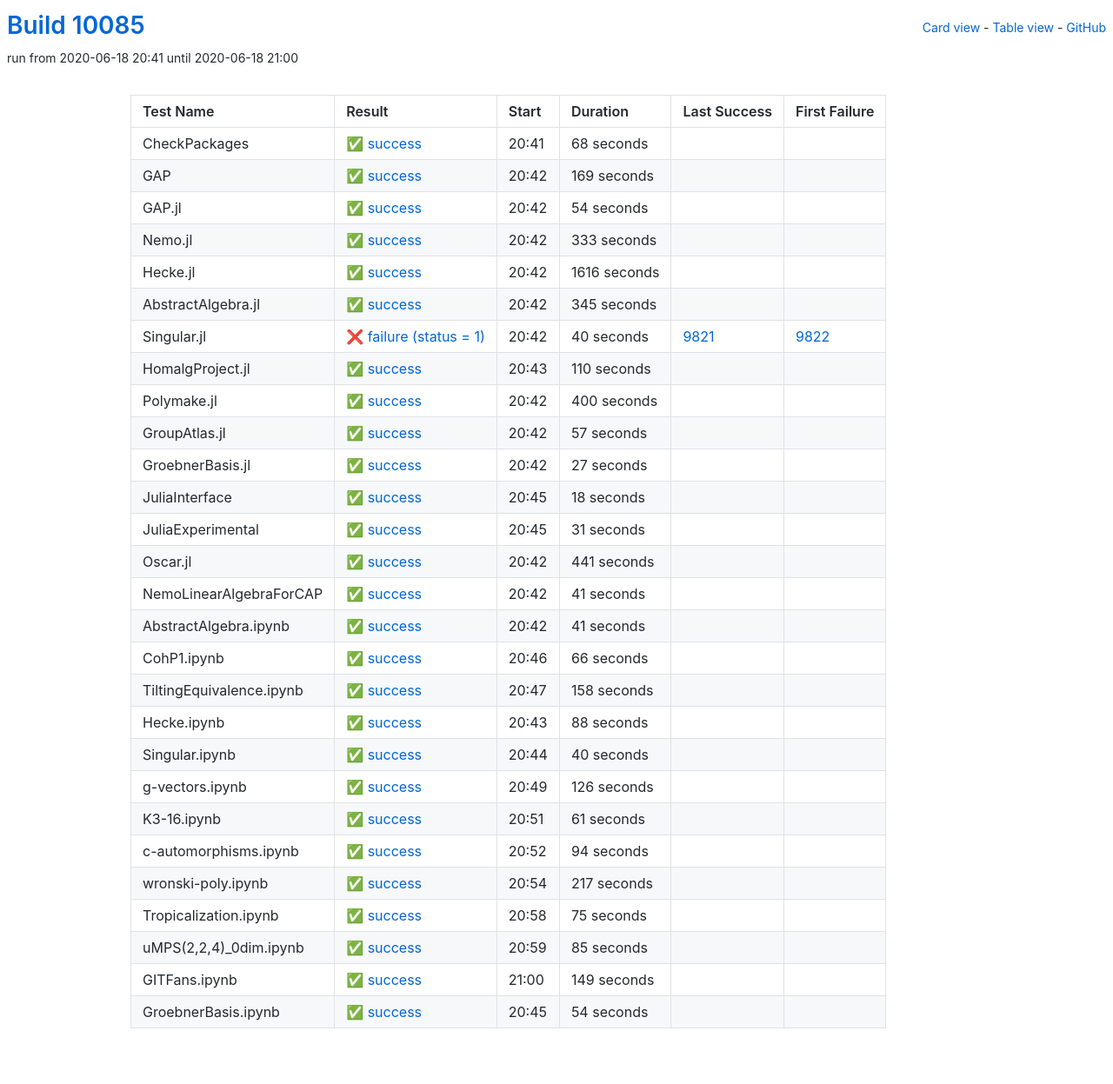
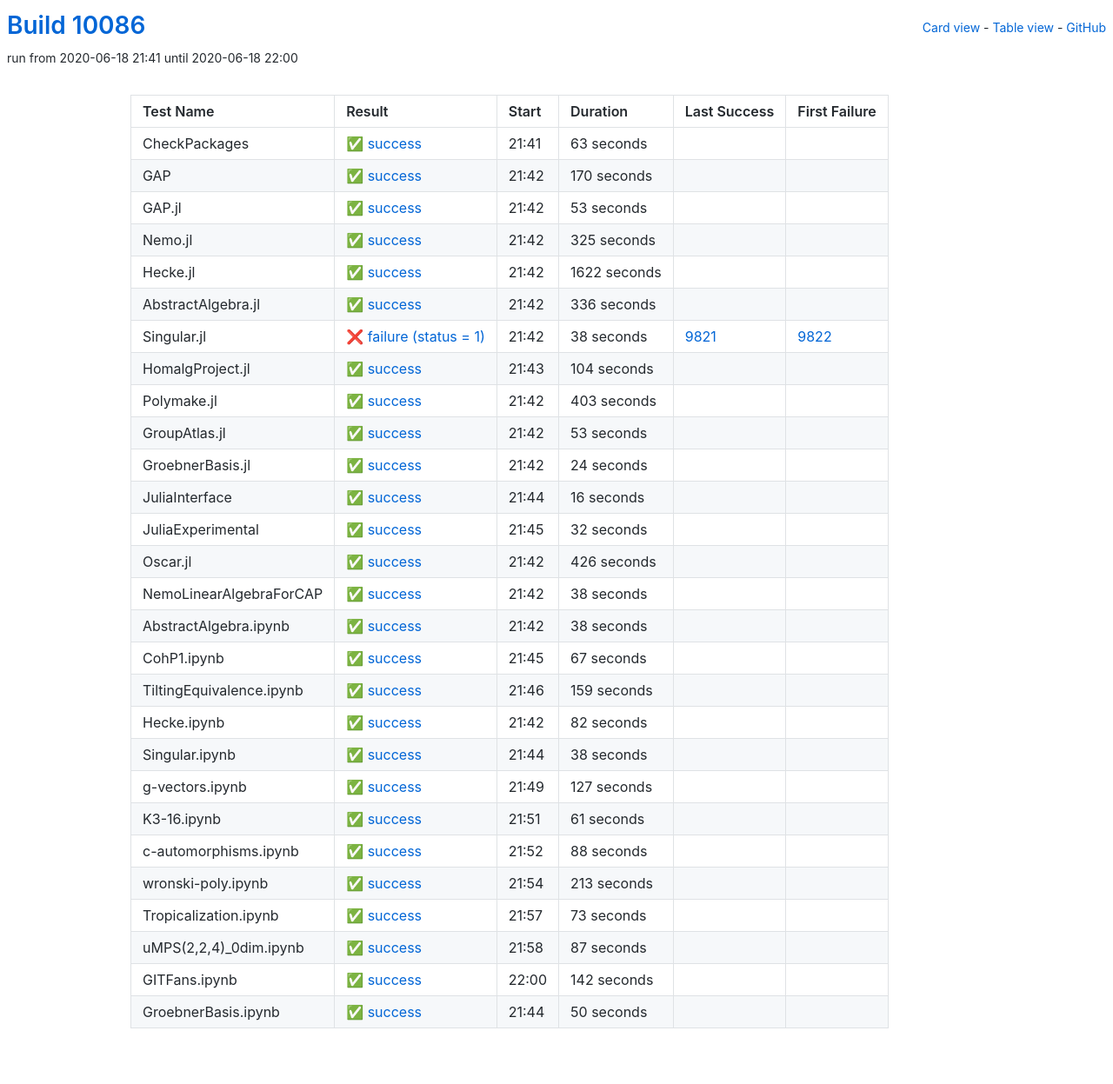
Before and after one commit to oscar-system/oscar-ci-status, a Jekyll site: the page built from table.html, in a window 1280 px wide. Shown: the whole page at 87% size. Built offline with Jekyll 4.4.1, drawn with Linux system fonts in a browser that asks for light colours.

Commit message:
Build #10086

```diff
--- a/_data/ci.yml
+++ b/_data/ci.yml
@@ -1,6 +1,6 @@
 ---
-build: 10085
-build_url: https://oscarci.mathematik.uni-kl.de/job/oscar/10085/
+build: 10086
+build_url: https://oscarci.mathematik.uni-kl.de/job/oscar/10086/
 job: oscar
 organization: oscar-system
 repo: oscar-ci-status
@@ -8,260 +8,260 @@
 tests:
 - name: CheckPackages
   id: checkpackages
-  log: https://oscarci.mathematik.uni-kl.de/job/oscar/10085/artifact/logs/build-10085/CheckPackages.log
-  start: 2020-06-18 20:41
+  log: https://oscarci.mathematik.uni-kl.de/job/oscar/10086/artifact/logs/build-10086/CheckPackages.log
+  start: 2020-06-18 21:41
   success: true
   exitcode: 0
   status: success
-  duration: 68
+  duration: 63
   last_success: false
   last_success_url:
   first_failure: false
   first_failure_url:
 - name: GAP
   id: gap
-  log: https://oscarci.mathematik.uni-kl.de/job/oscar/10085/artifact/logs/build-10085/GAP.log
-  start: 2020-06-18 20:42
+  log: https://oscarci.mathematik.uni-kl.de/job/oscar/10086/artifact/logs/build-10086/GAP.log
+  start: 2020-06-18 21:42
   success: true
   exitcode: 0
   status: success
-  duration: 169
+  duration: 170
   last_success: false
   last_success_url:
   first_failure: false
   first_failure_url:
 - name: GAP.jl
   id: gap-jl
-  log: https://oscarci.mathematik.uni-kl.de/job/oscar/10085/artifact/logs/build-10085/GAP.jl.log
-  start: 2020-06-18 20:42
+  log: https://oscarci.mathematik.uni-kl.de/job/oscar/10086/artifact/logs/build-10086/GAP.jl.log
+  start: 2020-06-18 21:42
   success: true
   exitcode: 0
   status: success
-  duration: 54
+  duration: 53
   last_success: false
   last_success_url:
   first_failure: false
   first_failure_url:
 - name: Nemo.jl
   id: nemo-jl
-  log: https://oscarci.mathematik.uni-kl.de/job/oscar/10085/artifact/logs/build-10085/Nemo.jl.log
-  start: 2020-06-18 20:42
+  log: https://oscarci.mathematik.uni-kl.de/job/oscar/10086/artifact/logs/build-10086/Nemo.jl.log
+  start: 2020-06-18 21:42
   success: true
   exitcode: 0
   status: success
-  duration: 333
+  duration: 325
   last_success: false
   last_success_url:
   first_failure: false
   first_failure_url:
 - name: Hecke.jl
   id: hecke-jl
-  log: https://oscarci.mathematik.uni-kl.de/job/oscar/10085/artifact/logs/build-10085/Hecke.jl.log
-  start: 2020-06-18 20:42
+  log: https://oscarci.mathematik.uni-kl.de/job/oscar/10086/artifact/logs/build-10086/Hecke.jl.log
+  start: 2020-06-18 21:42
   success: true
   exitcode: 0
   status: success
-  duration: 1616
+  duration: 1622
   last_success: false
   last_success_url:
   first_failure: false
   first_failure_url:
 - name: AbstractAlgebra.jl
   id: abstractalgebra-jl
-  log: https://oscarci.mathematik.uni-kl.de/job/oscar/10085/artifact/logs/build-10085/AbstractAlgebra.jl.log
-  start: 2020-06-18 20:42
+  log: https://oscarci.mathematik.uni-kl.de/job/oscar/10086/artifact/logs/build-10086/AbstractAlgebra.jl.log
+  start: 2020-06-18 21:42
   success: true
   exitcode: 0
   status: success
-  duration: 345
+  duration: 336
   last_success: false
   last_success_url:
   first_failure: false
   first_failure_url:
 - name: Singular.jl
   id: singular-jl
-  log: https://oscarci.mathematik.uni-kl.de/job/oscar/10085/artifact/logs/build-10085/Singular.jl.log
-  start: 2020-06-18 20:42
+  log: https://oscarci.mathematik.uni-kl.de/job/oscar/10086/artifact/logs/build-10086/Singular.jl.log
+  start: 2020-06-18 21:42
   success: false
   exitcode: 1
   status: failure
-  duration: 40
+  duration: 38
   last_success: 9821
   last_success_url: https://oscarci.mathematik.uni-kl.de/job/oscar/9821/
   first_failure: 9822
   first_failure_url: https://oscarci.mathematik.uni-kl.de/job/oscar/9822/
 - name: HomalgProject.jl
   id: homalgproject-jl
-  log: https://oscarci.mathematik.uni-kl.de/job/oscar/10085/artifact/logs/build-10085/HomalgProject.jl.log
-  start: 2020-06-18 20:43
+  log: https://oscarci.mathematik.uni-kl.de/job/oscar/10086/artifact/logs/build-10086/HomalgProject.jl.log
+  start: 2020-06-18 21:43
   success: true
   exitcode: 0
   status: success
-  duration: 110
+  duration: 104
   last_success: false
   last_success_url:
   first_failure: false
   first_failure_url:
 - name: Polymake.jl
   id: polymake-jl
-  log: https://oscarci.mathematik.uni-kl.de/job/oscar/10085/artifact/logs/build-10085/Polymake.jl.log
-  start: 2020-06-18 20:42
+  log: https://oscarci.mathematik.uni-kl.de/job/oscar/10086/artifact/logs/build-10086/Polymake.jl.log
+  start: 2020-06-18 21:42
   success: true
   exitcode: 0
   status: success
-  duration: 400
+  duration: 403
   last_success: false
   last_success_url:
   first_failure: false
   first_failure_url:
 - name: GroupAtlas.jl
   id: groupatlas-jl
-  log: https://oscarci.mathematik.uni-kl.de/job/oscar/10085/artifact/logs/build-10085/GroupAtlas.jl.log
-  start: 2020-06-18 20:42
+  log: https://oscarci.mathematik.uni-kl.de/job/oscar/10086/artifact/logs/build-10086/GroupAtlas.jl.log
+  start: 2020-06-18 21:42
   success: true
   exitcode: 0
   status: success
-  duration: 57
+  duration: 53
   last_success: false
   last_success_url:
   first_failure: false
   first_failure_url:
 - name: GroebnerBasis.jl
   id: groebnerbasis-jl
-  log: https://oscarci.mathematik.uni-kl.de/job/oscar/10085/artifact/logs/build-10085/GroebnerBasis.jl.log
-  start: 2020-06-18 20:42
+  log: https://oscarci.mathematik.uni-kl.de/job/oscar/10086/artifact/logs/build-10086/GroebnerBasis.jl.log
+  start: 2020-06-18 21:42
   success: true
   exitcode: 0
   status: success
-  duration: 27
+  duration: 24
   last_success: false
   last_success_url:
   first_failure: false
   first_failure_url:
 - name: JuliaInterface
   id: juliainterface
-  log: https://oscarci.mathematik.uni-kl.de/job/oscar/10085/artifact/logs/build-10085/JuliaInterface.log
-  start: 2020-06-18 20:45
+  log: https://oscarci.mathematik.uni-kl.de/job/oscar/10086/artifact/logs/build-10086/JuliaInterface.log
+  start: 2020-06-18 21:44
   success: true
   exitcode: 0
   status: success
-  duration: 18
+  duration: 16
   last_success: false
   last_success_url:
   first_failure: false
   first_failure_url:
 - name: JuliaExperimental
   id: juliaexperimental
-  log: https://oscarci.mathematik.uni-kl.de/job/oscar/10085/artifact/logs/build-10085/JuliaExperimental.log
-  start: 2020-06-18 20:45
+  log: https://oscarci.mathematik.uni-kl.de/job/oscar/10086/artifact/logs/build-10086/JuliaExperimental.log
+  start: 2020-06-18 21:45
   success: true
   exitcode: 0
   status: success
-  duration: 31
+  duration: 32
   last_success: false
   last_success_url:
   first_failure: false
   first_failure_url:
 - name: Oscar.jl
   id: oscar-jl
-  log: https://oscarci.mathematik.uni-kl.de/job/oscar/10085/artifact/logs/build-10085/Oscar.jl.log
-  start: 2020-06-18 20:42
+  log: https://oscarci.mathematik.uni-kl.de/job/oscar/10086/artifact/logs/build-10086/Oscar.jl.log
+  start: 2020-06-18 21:42
   success: true
   exitcode: 0
   status: success
-  duration: 441
+  duration: 426
   last_success: false
   last_success_url:
   first_failure: false
   first_failure_url:
 - name: NemoLinearAlgebraForCAP
   id: nemolinearalgebraforcap
-  log: https://oscarci.mathematik.uni-kl.de/job/oscar/10085/artifact/logs/build-10085/NemoLinearAlgebraForCAP.log
-  start: 2020-06-18 20:42
+  log: https://oscarci.mathematik.uni-kl.de/job/oscar/10086/artifact/logs/build-10086/NemoLinearAlgebraForCAP.log
+  start: 2020-06-18 21:42
   success: true
   exitcode: 0
   status: success
-  duration: 41
+  duration: 38
   last_success: false
   last_success_url:
   first_failure: false
   first_failure_url:
 - name: AbstractAlgebra.ipynb
   id: abstractalgebra-ipynb
-  log: https://oscarci.mathematik.uni-kl.de/job/oscar/10085/artifact/logs/build-10085/AbstractAlgebra.ipynb.log
-  start: 2020-06-18 20:42
+  log: https://oscarci.mathematik.uni-kl.de/job/oscar/10086/artifact/logs/build-10086/AbstractAlgebra.ipynb.log
+  start: 2020-06-18 21:42
   success: true
   exitcode: 0
   status: success
-  duration: 41
+  duration: 38
   last_success: false
   last_success_url:
   first_failure: false
   first_failure_url:
 - name: CohP1.ipynb
   id: cohp1-ipynb
-  log: https://oscarci.mathematik.uni-kl.de/job/oscar/10085/artifact/logs/build-10085/CohP1.ipynb.log
-  start: 2020-06-18 20:46
+  log: https://oscarci.mathematik.uni-kl.de/job/oscar/10086/artifact/logs/build-10086/CohP1.ipynb.log
+  start: 2020-06-18 21:45
   success: true
   exitcode: 0
   status: success
-  duration: 66
+  duration: 67
   last_success: false
   last_success_url:
   first_failure: false
   first_failure_url:
 - name: TiltingEquivalence.ipynb
   id: tiltingequivalence-ipynb
-  log: https://oscarci.mathematik.uni-kl.de/job/oscar/10085/artifact/logs/build-10085/TiltingEquivalence.ipynb.log
-  start: 2020-06-18 20:47
+  log: https://oscarci.mathematik.uni-kl.de/job/oscar/10086/artifact/logs/build-10086/TiltingEquivalence.ipynb.log
+  start: 2020-06-18 21:46
   success: true
   exitcode: 0
   status: success
-  duration: 158
+  duration: 159
   last_success: false
   last_success_url:
   first_failure: false
   first_failure_url:
 - name: Hecke.ipynb
   id: hecke-ipynb
-  log: https://oscarci.mathematik.uni-kl.de/job/oscar/10085/artifact/logs/build-10085/Hecke.ipynb.log
-  start: 2020-06-18 20:43
+  log: https://oscarci.mathematik.uni-kl.de/job/oscar/10086/artifact/logs/build-10086/Hecke.ipynb.log
+  start: 2020-06-18 21:42
   success: true
   exitcode: 0
   status: success
-  duration: 88
+  duration: 82
   last_success: false
   last_success_url:
   first_failure: false
   first_failure_url:
 - name: Singular.ipynb
   id: singular-ipynb
-  log: https://oscarci.mathematik.uni-kl.de/job/oscar/10085/artifact/logs/build-10085/Singular.ipynb.log
-  start: 2020-06-18 20:44
+  log: https://oscarci.mathematik.uni-kl.de/job/oscar/10086/artifact/logs/build-10086/Singular.ipynb.log
+  start: 2020-06-18 21:44
   success: true
   exitcode: 0
   status: success
-  duration: 40
+  duration: 38
   last_success: false
   last_success_url:
   first_failure: false
   first_failure_url:
 - name: g-vectors.ipynb
   id: g-vectors-ipynb
-  log: https://oscarci.mathematik.uni-kl.de/job/oscar/10085/artifact/logs/build-10085/g-vectors.ipynb.log
-  start: 2020-06-18 20:49
+  log: https://oscarci.mathematik.uni-kl.de/job/oscar/10086/artifact/logs/build-10086/g-vectors.ipynb.log
+  start: 2020-06-18 21:49
   success: true
   exitcode: 0
   status: success
-  duration: 126
+  duration: 127
   last_success: false
   last_success_url:
   first_failure: false
   first_failure_url:
 - name: K3-16.ipynb
   id: k3-16-ipynb
-  log: https://oscarci.mathematik.uni-kl.de/job/oscar/10085/artifact/logs/build-10085/K3-16.ipynb.log
-  start: 2020-06-18 20:51
+  log: https://oscarci.mathematik.uni-kl.de/job/oscar/10086/artifact/logs/build-10086/K3-16.ipynb.log
+  start: 2020-06-18 21:51
   success: true
   exitcode: 0
   status: success
@@ -272,72 +272,72 @@
   first_failure_url:
 - name: c-automorphisms.ipynb
   id: c-automorphisms-ipynb
-  log: https://oscarci.mathematik.uni-kl.de/job/oscar/10085/artifact/logs/build-10085/c-automorphisms.ipynb.log
-  start: 2020-06-18 20:52
+  log: https://oscarci.mathematik.uni-kl.de/job/oscar/10086/artifact/logs/build-10086/c-automorphisms.ipynb.log
+  start: 2020-06-18 21:52
   success: true
   exitcode: 0
   status: success
-  duration: 94
+  duration: 88
   last_success: false
   last_success_url:
   first_failure: false
   first_failure_url:
 - name: wronski-poly.ipynb
   id: wronski-poly-ipynb
-  log: https://oscarci.mathematik.uni-kl.de/job/oscar/10085/artifact/logs/build-10085/wronski-poly.ipynb.log
-  start: 2020-06-18 20:54
+  log: https://oscarci.mathematik.uni-kl.de/job/oscar/10086/artifact/logs/build-10086/wronski-poly.ipynb.log
+  start: 2020-06-18 21:54
   success: true
   exitcode: 0
   status: success
-  duration: 217
+  duration: 213
   last_success: false
   last_success_url:
   first_failure: false
   first_failure_url:
 - name: Tropicalization.ipynb
   id: tropicalization-ipynb
-  log: https://oscarci.mathematik.uni-kl.de/job/oscar/10085/artifact/logs/build-10085/Tropicalization.ipynb.log
-  start: 2020-06-18 20:58
+  log: https://oscarci.mathematik.uni-kl.de/job/oscar/10086/artifact/logs/build-10086/Tropicalization.ipynb.log
+  start: 2020-06-18 21:57
   success: true
   exitcode: 0
   status: success
-  duration: 75
+  duration: 73
   last_success: false
   last_success_url:
   first_failure: false
   first_failure_url:
 - name: uMPS(2,2,4)_0dim.ipynb
   id: umps-2-2-4-0dim-ipynb
-  log: https://oscarci.mathematik.uni-kl.de/job/oscar/10085/artifact/logs/build-10085/uMPS-2-2-4-_0dim.ipynb.log
-  start: 2020-06-18 20:59
+  log: https://oscarci.mathematik.uni-kl.de/job/oscar/10086/artifact/logs/build-10086/uMPS-2-2-4-_0dim.ipynb.log
+  start: 2020-06-18 21:58
   success: true
   exitcode: 0
   status: success
-  duration: 85
+  duration: 87
   last_success: false
   last_success_url:
   first_failure: false
   first_failure_url:
 - name: GITFans.ipynb
   id: gitfans-ipynb
-  log: https://oscarci.mathematik.uni-kl.de/job/oscar/10085/artifact/logs/build-10085/GITFans.ipynb.log
-  start: 2020-06-18 21:00
+  log: https://oscarci.mathematik.uni-kl.de/job/oscar/10086/artifact/logs/build-10086/GITFans.ipynb.log
+  start: 2020-06-18 22:00
   success: true
   exitcode: 0
   status: success
-  duration: 149
+  duration: 142
   last_success: false
   last_success_url:
   first_failure: false
   first_failure_url:
 - name: GroebnerBasis.ipynb
   id: groebnerbasis-ipynb
-  log: https://oscarci.mathematik.uni-kl.de/job/oscar/10085/artifact/logs/build-10085/GroebnerBasis.ipynb.log
-  start: 2020-06-18 20:45
+  log: https://oscarci.mathematik.uni-kl.de/job/oscar/10086/artifact/logs/build-10086/GroebnerBasis.ipynb.log
+  start: 2020-06-18 21:44
   success: true
   exitcode: 0
   status: success
-  duration: 54
+  duration: 50
   last_success: false
   last_success_url:
   first_failure: false
```
Also changed, not shown: README.md.
